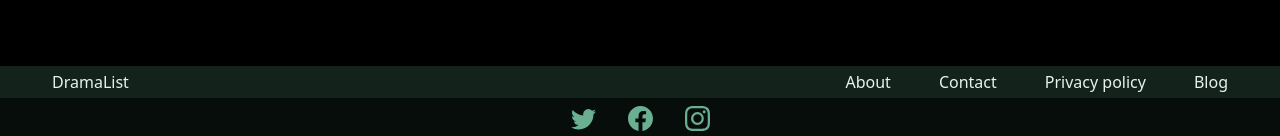
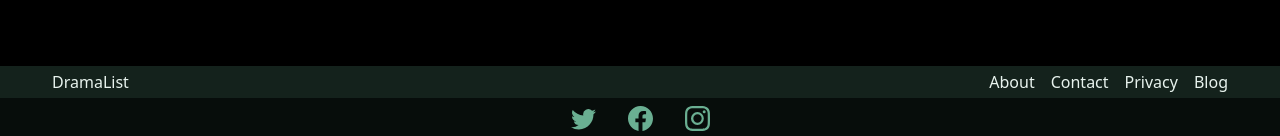
Before and after one commit to RamandeepVandal/mern-dramalist-app, a React (Vite) app in the folder client/: page / in a window 1280 px wide. Shown: the part 1852-1988 px from the top of the page. Built offline with nearby package versions, Linux system fonts and the light colour scheme.

Commit message:
Fixed margins.

```diff
--- a/client/src/components/Footer.jsx
+++ b/client/src/components/Footer.jsx
@@ -9,12 +9,12 @@ export const Footer = () => {
     <section className="footer mt-5">
       <section className="footer-links p-1">
         <section className="d-flex align-items-center justify-content-between">
-          <a className="ms-5">DramaList</a>
+          <a className="ms-5 me-5">DramaList</a>
           <article className="d-flex justify-content-evenly me-5">
-            <a className="ms-5">About</a>
-            <a className="ms-5">Contact</a>
-            <a className="ms-5">Privacy policy</a>
-            <a className="ms-5">Blog</a>
+            <a className="ms-3">About</a>
+            <a className="ms-3">Contact</a>
+            <a className="ms-3">Privacy</a>
+            <a className="ms-3">Blog</a>
           </article>
         </section>
       </section>
```
